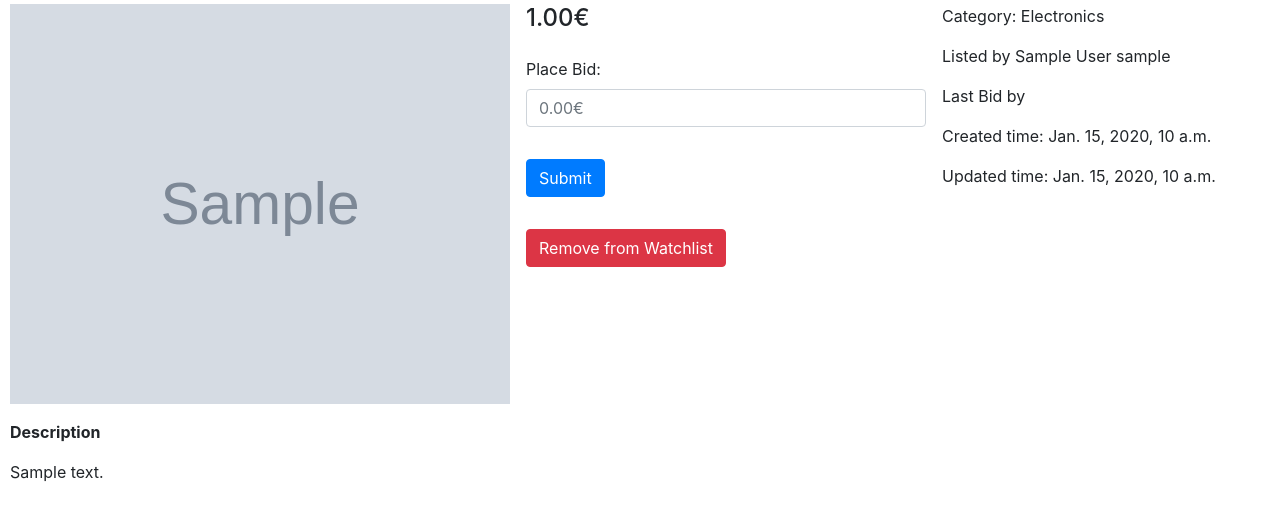
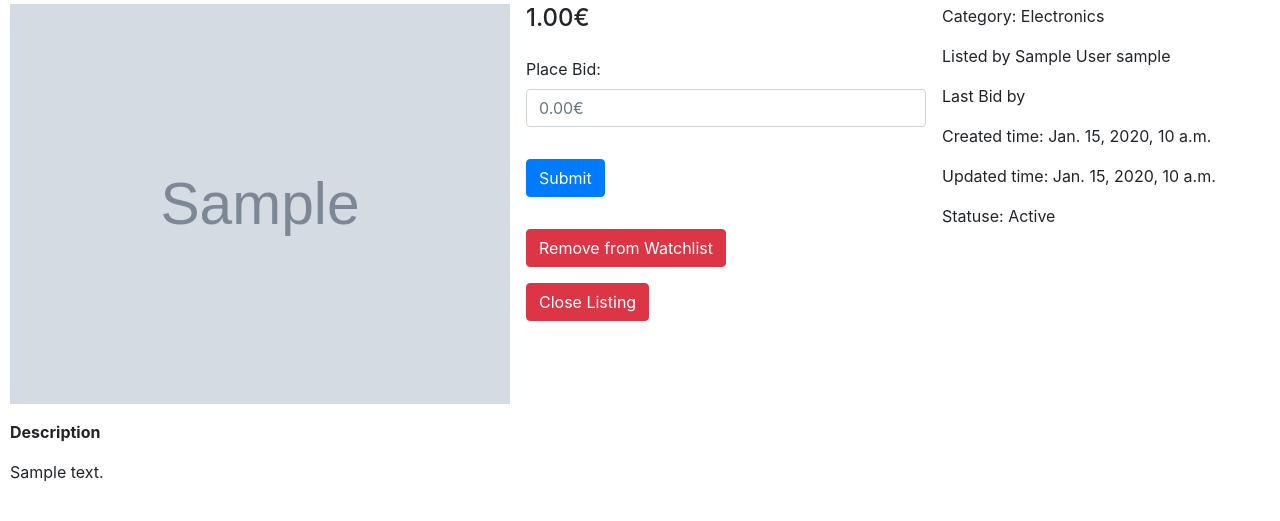
Before and after one commit to Ekaterina-Vititneva/CS50-s-Web, a Django app: a page that uses project_2/commerce/auctions/templates/auctions/listing.html in a window 1280 px wide. Shown: the part 205-726 px from the top of the page. Run offline with Django 5.2, Linux system fonts and the light colour scheme; a user stored in the database is signed in; tables that the repository leaves empty hold one stand-in row (values such as "Sample post"); grey boxes marked "Sample" are stand-in pictures; some libraries are stand-ins or nearby versions.

Commit message:
Added closing the listing

```diff
--- a/project_2/commerce/auctions/templates/auctions/listing.html
+++ b/project_2/commerce/auctions/templates/auctions/listing.html
@@ -43,7 +43,14 @@
                         <button type="submit" name="add_to_watchlist" class="btn btn-primary">Add to Watchlist</button>
                     {% endif %}
                 </form>
-
+                {% if user == listing.created_by %}
+                    <form method="post">
+                        {% csrf_token %}
+                        {% if listing.active == True %}
+                            <button type="submit" name="close_listing" class="btn btn-danger">Close Listing</button>
+                        {% endif %}
+                    </form>
+                {% endif %}
             {% endif %}
 
         </div>
@@ -53,6 +60,13 @@
             <div>Last Bid by {{ listing.last_modifed_by }}</div>
             <div>Created time: {{ listing.created_at }}</div>
             <div>Updated time: {{ listing.updated_at }}</div>
+            <div>Statuse:
+                {%if listing.active%}
+                    Active
+                {% else %}
+                    Closed
+                {% endif %}
+            </div>
         </div>
     </div>
     <div class="listing-bottom">
--- a/project_2/commerce/auctions/views.py
+++ b/project_2/commerce/auctions/views.py
@@ -11,8 +11,9 @@ from .forms import ListingForm, BidForm
 
 
 def index(request):
+    active_listings = Listing.objects.all()
     return render(request, "auctions/index.html", {
-        "listings": Listing.objects.all()
+        "listings": active_listings
     })
 
 
@@ -126,6 +127,14 @@ def listing(request, title):
             else:
                 messages.error(request, "Please enter a valid bid.", extra_tags='danger')
 
+        elif 'close_listing' in request.POST:
+            # Handle listing closing
+            if listing.active:
+                listing.active = False
+                listing.save()
+                messages.success(request, "Your listing was deleted successfully!")
+                return redirect('listing', title=listing.title)
+
     else:
         form = BidForm()
 
```
